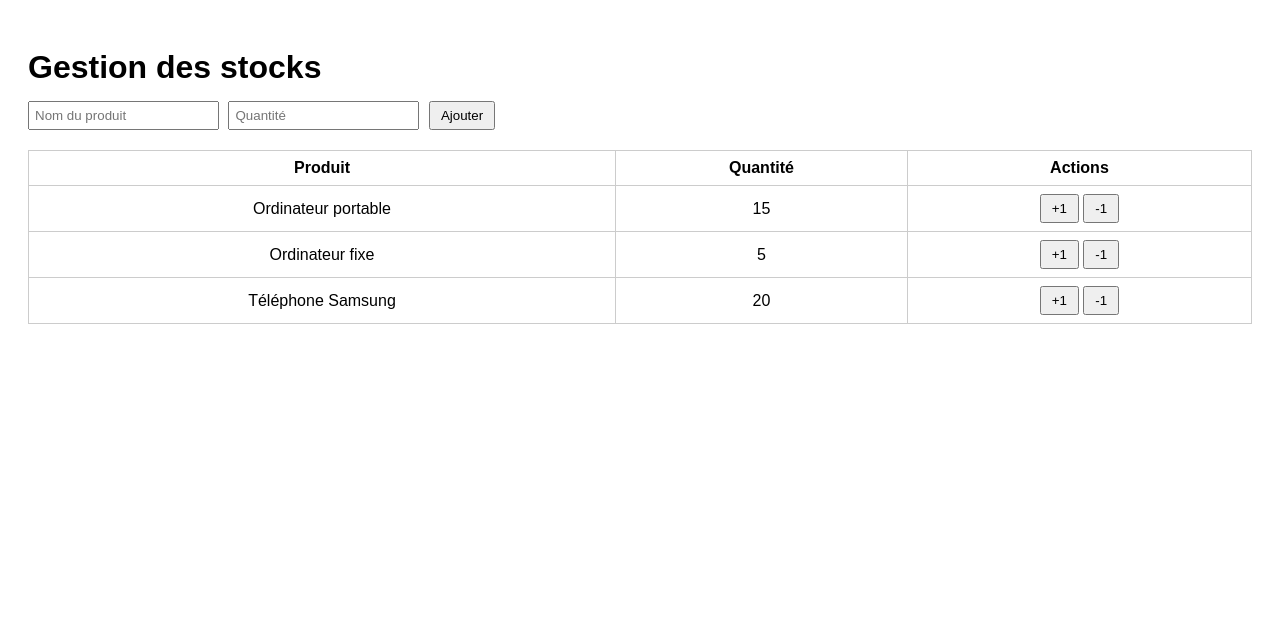
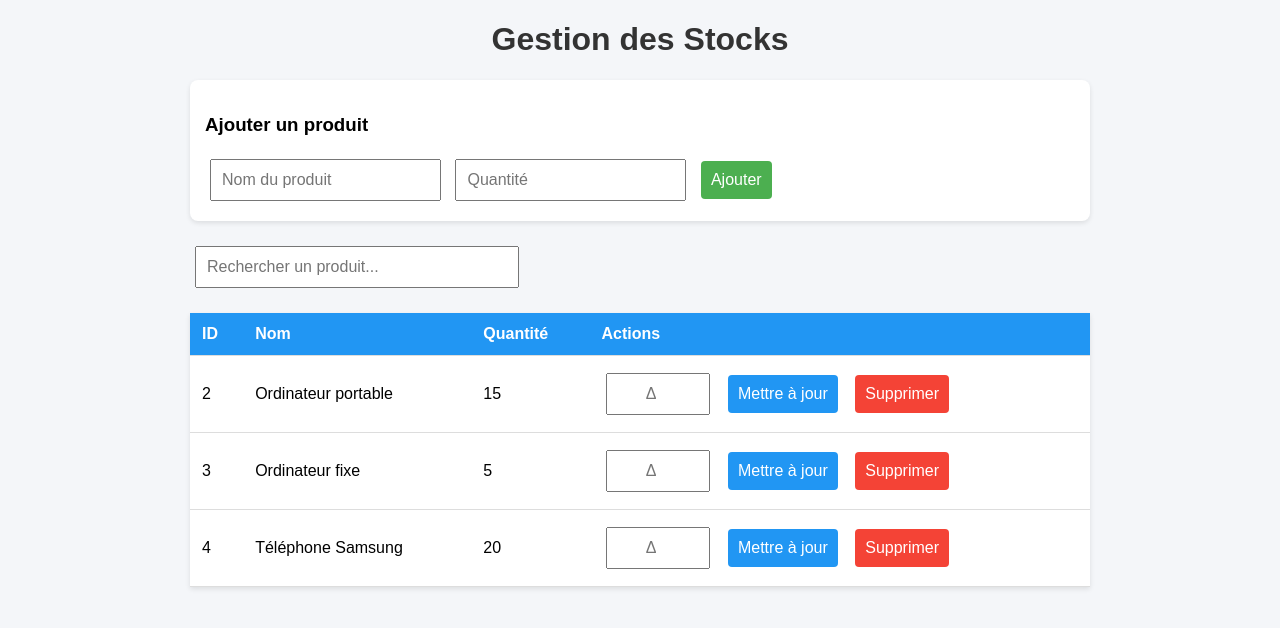
Before and after one commit to Lau5re/Gestion, a Flask app: page / in a window 1280 px wide. Shown: the top 628 px of the page. Run offline with Flask 3, Linux system fonts and the light colour scheme; data comes from the database, SQL or seed files in the repository.

Commit message:
Projet finalisé : frontend + CRUD + verrou + recherche

```diff
--- a/static/script.js
+++ b/static/script.js
@@ -1,55 +1,128 @@
-const listeProduits = document.getElementById("liste-produits");
-const form = document.getElementById("form-produit");
+// static/script.js
 
-// Charger les produits au chargement de la page
-fetch("/produits")
-    .then(response => response.json())
-    .then(produits => afficherProduits(produits));
+const API_BASE = 'http://127.0.0.1:5000';
+
+// Charger la liste au démarrage
+window.onload = () => chargerProduits();
+
+async function chargerProduits() {
+    document.getElementById('loading').style.display = 'block';
+    try {
+        const res = await fetch(`${API_BASE}/produits`);
+        if (!res.ok) throw new Error('Erreur chargement');
+        const produits = await res.json();
+        afficherProduits(produits);
+    } catch (err) {
+        document.getElementById('tbody').innerHTML = `<tr><td colspan="4" class="error">Erreur : ${err.message}</td></tr>`;
+    } finally {
+        document.getElementById('loading').style.display = 'none';
+    }
+}
 
 function afficherProduits(produits) {
-    listeProduits.innerHTML = "";
-
-    produits.forEach(produit => {
-        const ligne = document.createElement("tr");
-
-        ligne.innerHTML = `
-            <td>${produit.nom}</td>
-            <td>${produit.quantite}</td>
-            <td>
-                <button onclick="changerQuantite(${produit.id}, 1)">+1</button>
-                <button onclick="changerQuantite(${produit.id}, -1)">-1</button>
+    const tbody = document.getElementById('tbody');
+    tbody.innerHTML = '';
+    produits.forEach(p => {
+        const tr = document.createElement('tr');
+        tr.innerHTML = `
+            <td>${p.id}</td>
+            <td>${p.nom}</td>
+            <td>${p.quantite}</td>
+            <td style="white-space: nowrap;">
+                <input type="number" id="delta-${p.id}" placeholder="Δ" min="-${p.quantite}" step="1" style="width: 80px; text-align: center;">
+                <button onclick="appliquerDelta(${p.id})" style="background:#2196F3; margin-left: 8px;">Mettre à jour</button>
+                <button class="delete-btn" onclick="supprimerProduit(${p.id})" style="margin-left: 8px;">Supprimer</button>
             </td>
         `;
-
-        listeProduits.appendChild(ligne);
+        tbody.appendChild(tr);
     });
 }
 
-// Ajouter un produit
-form.addEventListener("submit", function (event) {
-    event.preventDefault();
+async function appliquerDelta(id) {
+    const input = document.getElementById(`delta-${id}`);
+    const delta = parseInt(input.value);
 
-    const nom = document.getElementById("nom").value;
-    const quantite = document.getElementById("quantite").value;
+    if (isNaN(delta) || delta === 0) {
+        alert("Entrez une quantité valide (différente de 0)");
+        return;
+    }
 
-    fetch("/produits", {
-        method: "POST",
-        headers: {
-            "Content-Type": "application/json"
-        },
-        body: JSON.stringify({ nom, quantite })
-    })
-    .then(() => location.reload());
-});
+    if (!confirm(`Appliquer un changement de ${delta} à ce produit ?`)) return;
 
-// Modifier la quantité
-function changerQuantite(id, valeur) {
-    fetch(`/produits/${id}`, {
-        method: "PUT",
-        headers: {
-            "Content-Type": "application/json"
-        },
-        body: JSON.stringify({ valeur })
-    })
-    .then(() => location.reload());
+    try {
+        const res = await fetch(`${API_BASE}/produits/${id}`, {
+            method: 'PUT',
+            headers: { 'Content-Type': 'application/json' },
+            body: JSON.stringify({ delta })
+        });
+
+        if (!res.ok) {
+            const err = await res.json();
+            alert(err.error || "Erreur lors de la mise à jour");
+            return;
+        }
+
+        // Succès
+        input.value = '';
+        chargerProduits();
+    } catch (err) {
+        alert('Erreur réseau : ' + err.message);
+    }
 }
+
+async function addProduit() {
+    const nom = document.getElementById('nom').value.trim();
+    const quantite = parseInt(document.getElementById('quantite').value);
+    const messageEl = document.getElementById('add-message');
+
+    if (!nom || isNaN(quantite) || quantite < 0) {
+        messageEl.textContent = 'Nom et quantité positive requis !';
+        return;
+    }
+
+
+    try {
+        const res = await fetch(`${API_BASE}/produits`, {
+            method: 'POST',
+            headers: { 'Content-Type': 'application/json' },
+            body: JSON.stringify({ nom, quantite })
+        });
+        if (!res.ok) throw new Error(await res.text());
+        messageEl.textContent = '';
+        document.getElementById('nom').value = '';
+        document.getElementById('quantite').value = '';
+        chargerProduits();
+    } catch (err) {
+        messageEl.textContent = err.message;
+    }
+}
+
+async function supprimerProduit(id) {
+    if (!confirm('Supprimer ce produit ?')) return;
+    try {
+        const res = await fetch(`${API_BASE}/produits/${id}`, {
+            method: 'DELETE'
+        });
+        if (!res.ok) throw new Error('Erreur suppression');
+        chargerProduits();
+    } catch (err) {
+        alert('Erreur : ' + err.message);
+    }
+}
+
+async function rechercher() {
+    const query = document.getElementById('search').value.trim();
+    if (!query) {
+        chargerProduits();
+        return;
+    }
+
+    try {
+        const res = await fetch(`${API_BASE}/recherche?nom=${encodeURIComponent(query)}`);
+        if (!res.ok) throw new Error('Erreur recherche');
+        const resultats = await res.json();
+        afficherProduits(resultats);
+    } catch (err) {
+        document.getElementById('tbody').innerHTML = `<tr><td colspan="4" class="error">${err.message}</td></tr>`;
+    }
+}
--- a/static/style.css
+++ b/static/style.css
@@ -1,4 +1,4 @@
-body {
+/*body {
     font-family: Arial, sans-serif;
     padding: 20px;
 }
@@ -31,3 +31,4 @@ th, td {
     padding: 8px;
     text-align: center;
 }
+*/
--- a/templates/index.html
+++ b/templates/index.html
@@ -2,32 +2,117 @@
 <html lang="fr">
 <head>
     <meta charset="UTF-8">
-    <title>Gestion des stocks</title>
-    <link rel="stylesheet" href="/static/style.css">
+    <meta name="viewport" content="width=device-width, initial-scale=1.0">
+    <title>Gestion des Stocks</title>
+    <style>
+        body {
+            font-family: Arial, sans-serif;
+            margin: 20px;
+            background-color: #f4f6f9;
+        }
+        h1 {
+            text-align: center;
+            color: #333;
+        }
+        .container {
+            max-width: 900px;
+            margin: 0 auto;
+        }
+        .form-add {
+            margin: 20px 0;
+            padding: 15px;
+            background: white;
+            border-radius: 8px;
+            box-shadow: 0 2px 5px rgba(0,0,0,0.1);
+        }
+        input, button {
+            padding: 10px;
+            margin: 5px;
+            font-size: 16px;
+        }
+        button {
+            background: #4CAF50;
+            color: white;
+            border: none;
+            border-radius: 4px;
+            cursor: pointer;
+        }
+        button:hover {
+            background: #45a049;
+        }
+        .delete-btn {
+            background: #f44336;
+        }
+        .delete-btn:hover {
+            background: #da190b;
+        }
+        table {
+            width: 100%;
+            border-collapse: collapse;
+            margin-top: 20px;
+            background: white;
+            box-shadow: 0 2px 5px rgba(0,0,0,0.1);
+        }
+        th, td {
+            padding: 12px;
+            text-align: left;
+            border-bottom: 1px solid #ddd;
+        }
+        th {
+            background: #2196F3;
+            color: white;
+        }
+        tr:hover {
+            background: #f1f1f1;
+        }
+        .search-container {
+            margin: 20px 0;
+        }
+        #search {
+            width: 300px;
+            padding: 10px;
+        }
+        .error {
+            color: red;
+            font-weight: bold;
+        }
+    </style>
 </head>
 <body>
+    <div class="container">
+        <h1>Gestion des Stocks</h1>
 
-<h1>Gestion des stocks</h1>
+        <!-- Formulaire d'ajout -->
+        <div class="form-add">
+            <h3>Ajouter un produit</h3>
+            <input type="text" id="nom" placeholder="Nom du produit" required>
+            <input type="number" id="quantite" placeholder="Quantité" min="0" required>
+            <button onclick="addProduit()">Ajouter</button>
+            <span id="add-message" class="error"></span>
+        </div>
 
-<form id="form-produit">
-    <input type="text" id="nom" placeholder="Nom du produit" required>
-    <input type="number" id="quantite" placeholder="Quantité" required>
-    <button type="submit">Ajouter</button>
-</form>
+        <!-- Recherche -->
+        <div class="search-container">
+            <input type="text" id="search" placeholder="Rechercher un produit..." oninput="rechercher()">
+        </div>
 
-<table>
+        <!-- Tableau des produits -->
+        <table id="table-produits">
             <thead>
                 <tr>
-            <th>Produit</th>
+                    <th>ID</th>
+                    <th>Nom</th>
                     <th>Quantité</th>
                     <th>Actions</th>
                 </tr>
             </thead>
-    <tbody id="liste-produits">
-        <!-- Les produits seront ajoutés ici -->
-    </tbody>
+            <tbody id="tbody"></tbody>
         </table>
 
-<script src="/static/script.js"></script>
+        <p id="loading" style="text-align:center; display:none;">Chargement...</p>
+    </div>
+
+    <script src="{{ url_for('static', filename='script.js') }}"></script>
+
 </body>
 </html>
```
Also changed, not shown: README.md (added). Lines whose indentation alone changed are shown as unchanged.
